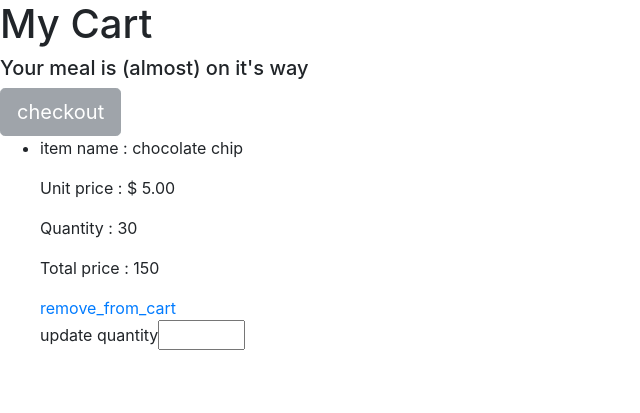
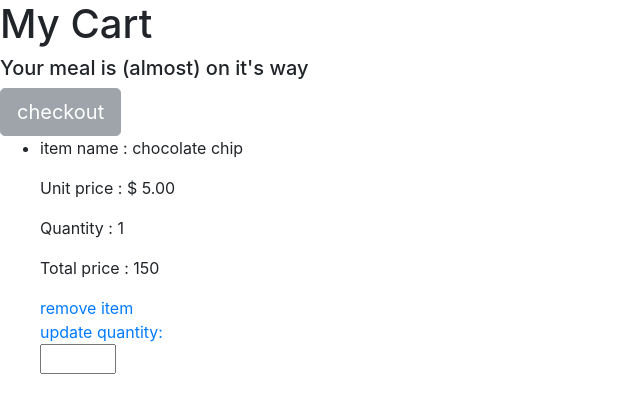
Before and after one commit to limorB/EatIn, a Django app: page /cart/ in a window 1280 px wide. Shown: the part 120-533 px from the top of the page, without its empty margins (0-640 px from the left). Run offline with Django 3.2, Linux system fonts and the light colour scheme; a user stored in the database is signed in; data comes from the database, SQL or seed files in the repository; both versions use the stored data as it was after the commit; parts of the project's set-up code (start-up, migrations or seed data) failed here and were passed over; some libraries are stand-ins or nearby versions.

Commit message:
remove from cart with cart.id

```diff
--- a/myCart/templates/myCart/index.html
+++ b/myCart/templates/myCart/index.html
@@ -1,4 +1,5 @@
 {% extends 'base.html' %}
+
 
 
 {% block content %}
@@ -7,20 +8,28 @@
     <button type="button" class="btn btn-secondary btn-lg" disabled>checkout</button>
 
     <div class="list-group">
-      <ul>{% for food in foods%}
+      <ul>{% for cart in carts%}
         <li>
           <div class="delivery">
-        <p><span>item name : </span> <span >{{food.title}}</span></p>
+            <p><span>item name : </span> <span>{{cart.food.title}}</span></p>
             <div class="clearfix"></div>
-        <p><span>Unit price : $</span> <span >{{food.price}}</span></p>
+            <p><span>Unit price : $</span> <span>{{cart.food.price}}</span></p>
             <div class="clearfix"></div>
-        <p><span>Quantity : </span> <span >{{ food.quantity }}</span></p>
+            <p><span>Quantity : </span> <span>{{ cart.quantity }}</span></p>
             <div class="clearfix"></div>
-        <p><span>Total price : </span> <span >{% widthratio food.quantity 1 food.price %} </span></p>
+            <p><span>Total price : </span> <span>{% widthratio cart.food.quantity 1 cart.food.price %} </span></p>
             <div class="clearfix"></div>
-        <a href="{% url 'remove_from_cart' id=food.id %}">remove_from_cart</a>
-        <p><span>update quantity<input type="number" name="update quantity" min="1" max="{{food.quantity}}"></span></p>
-    </div>
+            <a href="{% url 'remove_from_cart' id=cart.id %}">remove item</a>
+          <div class="clearfix"></div>
+          <script>
+            const a = () => {
+              var u = '{% url 'update_quantity' id=3 %}'.replace('3','4');
+              window.location.href = u;
+            }
+          </script>
+          <a href="javascript:a()" >update quantity:</a>
+          <p><span><input type="number" name="quantity" id="item_qnt_{{cart.id}}" min="1" max="{{cart.quantity}}"></span></p>
+
 
         </li>
       </ul>
--- a/myCart/urls.py
+++ b/myCart/urls.py
@@ -6,6 +6,7 @@ urlpatterns = [
     path('', views.display_cart, name='display_cart'),
     # path('', views.remove_from_cart, name='remove_from_cart'),
     # path('remove', views.remove_from_cart, name='remove_from_cart'),
-    path('remove/<int:id>', views.remove_from_cart, name='remove_from_cart')
+    path('remove/<int:id>', views.remove_from_cart, name='remove_from_cart'),
+    path('update/<int:id>', views.update_quantity, name='update_quantity')
 
 ]
--- a/myCart/views.py
+++ b/myCart/views.py
@@ -12,27 +12,23 @@ def display_cart(request):
     if request.method == 'GET':
         user_id = request.user.id
         carts = Cart.objects.filter(user_id=user_id)
-        all_foods_list = []
-        if len(carts)>0:
-            for cart in carts:
-                food = Food.objects.get(pk = cart.food_id)
-                print(food.description)
-                all_foods_list.append(food)
-        else:
-            print("your cart is empty")
+        if len(carts) == 0:
             messages.info(request, "your cart is empty")
-            return render(request, 'mycart/index.html')
 
-
-    return render(request, 'mycart/index.html',{'foods':all_foods_list})
+    return render(request, 'mycart/index.html',{'carts':carts})
 
 
 @login_required(login_url='/accoutns/login/')
 def remove_from_cart(request,id):
-    #notice the id is a food_id and not cart_id
     if request.method == 'GET':
-        print("this is a get")
         user_id = request.user.id
-        cart = Cart.objects.get(user_id=user_id,food_id=id)
+        cart = Cart.objects.get(pk=id)
         cart.delete()
     return display_cart(request)
+
+# @login_required(login_url='/accoutns/login/')
+def update_quantity(request,id):
+    if request.method == 'GET':
+        print(id)
+
+        return request
--- a/templates/base.html
+++ b/templates/base.html
@@ -1,9 +1,12 @@
+{% load staticfiles %}
 <!DOCTYPE html>
 <html lang="en" dir="ltr">
 
 <head>
   <meta charset="utf-8">
-  <title></title>
+  <title>base</title>
+  {% load static %}
+  <script type="text/javascript" src="https://cdnjs.cloudflare.com/ajax/libs/jquery/3.4.1/jquery.min.js"></script>
   <link rel="stylesheet" href="https://stackpath.bootstrapcdn.com/bootstrap/4.3.1/css/bootstrap.min.css" integrity="sha384-ggOyR0iXCbMQv3Xipma34MD+dH/1fQ784/j6cY/iJTQUOhcWr7x9JvoRxT2MZw1T" crossorigin="anonymous">
 </head>
 
```
Also changed, not shown: db.sqlite3, myCart/static/myCart/script.js (added), 1 other file. Lines whose indentation alone changed are shown as unchanged.
